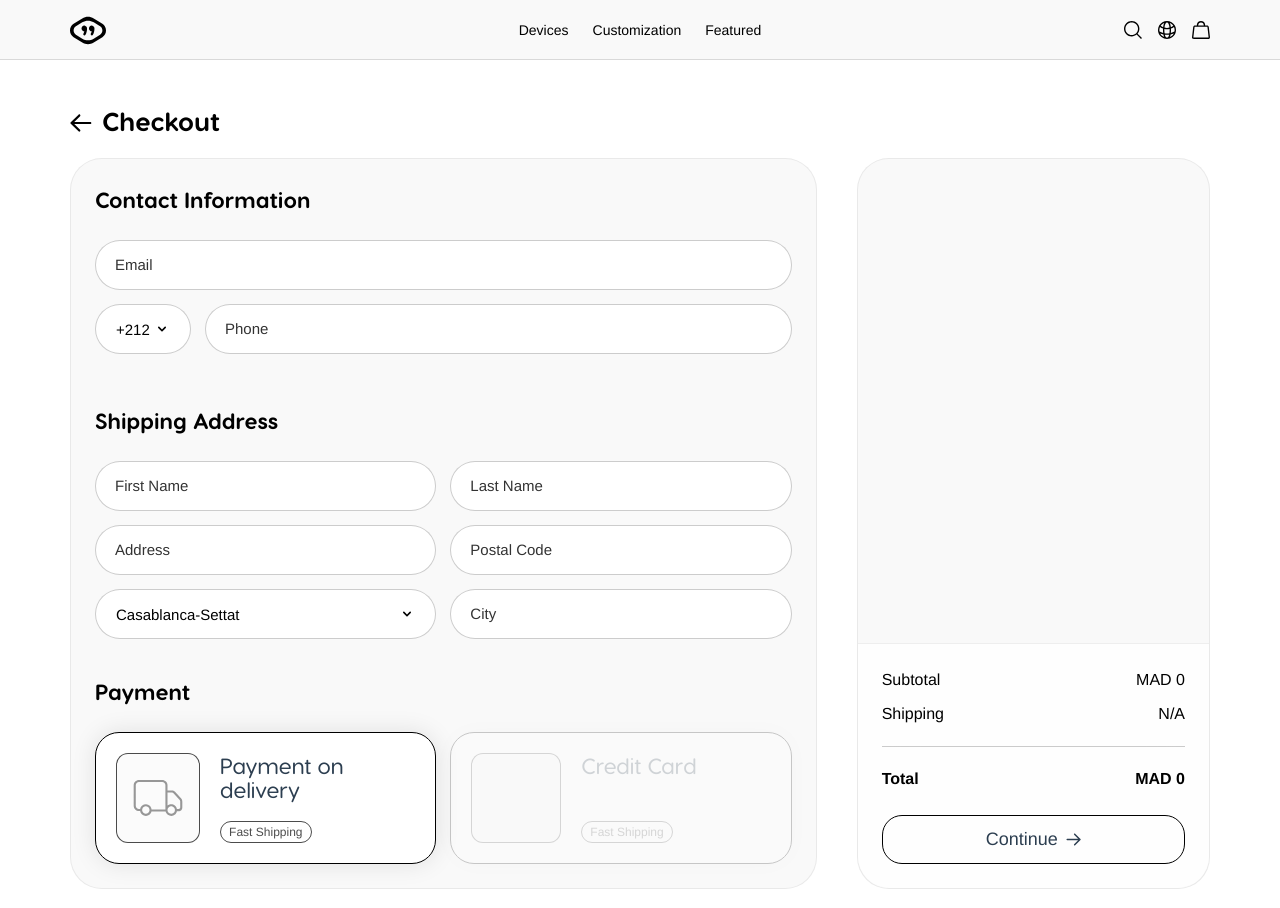
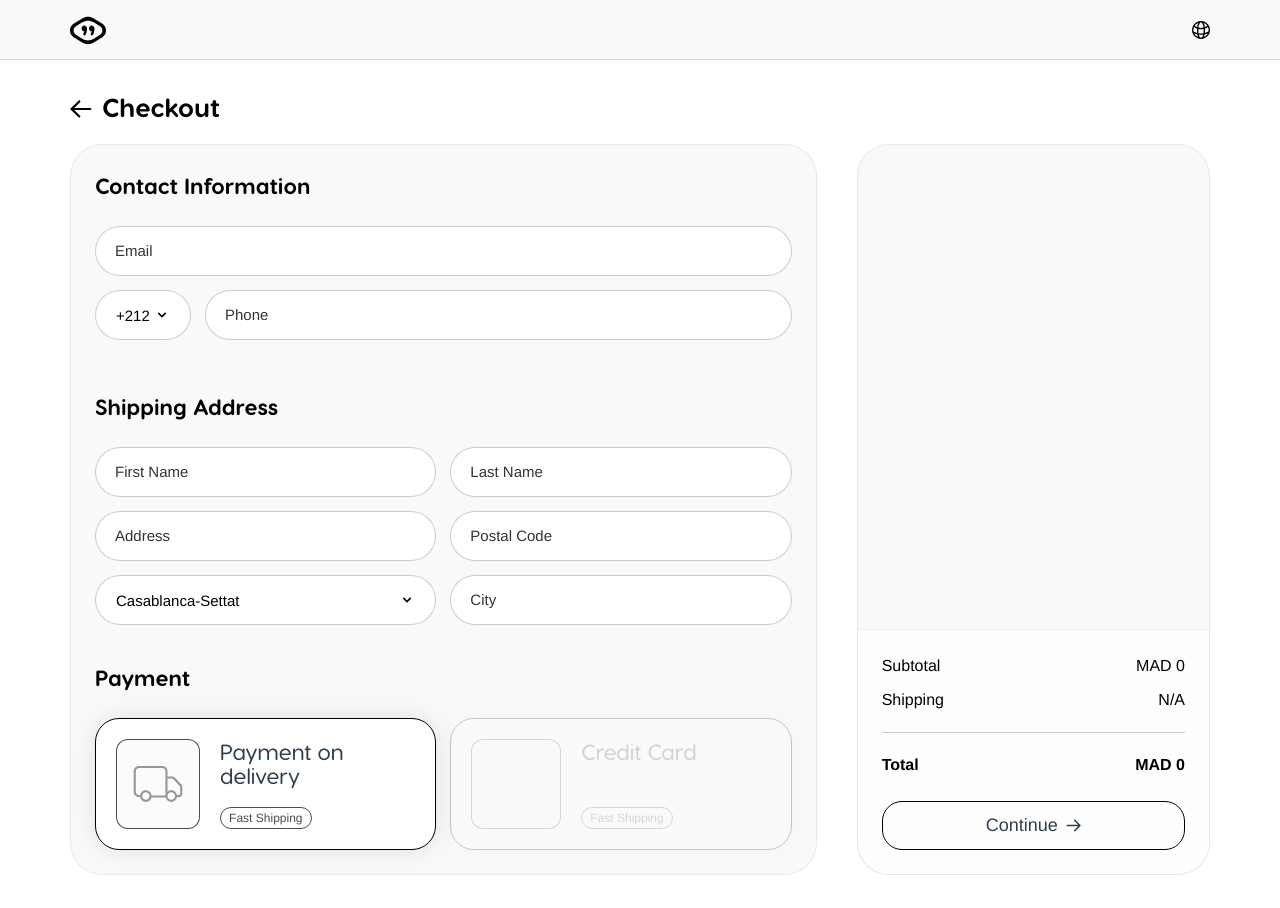
Before and after one commit to Ismail-Tz/virgules-cases, a Vue app: page /checkout in a window 1280 px wide. Built offline with nearby package versions, Linux system fonts and the light colour scheme.

Commit message:
Properly routed checkout page and fixed anchor refreshing page problem

```diff
--- a/src/App.vue
+++ b/src/App.vue
@@ -5,7 +5,6 @@
       @lightColorEvent="lightColorEvent"
       @darkColorEvent="darkColorEvent"
     />
-    <CheckoutPage />
 
 
   </div>
@@ -13,12 +12,10 @@
 
 <script>
 import NavBar from "./components/NavBar.vue";
-import CheckoutPage from "./components/CheckoutPage.vue";
 export default {
   name: "App",
   components: {
     NavBar,
-    CheckoutPage
   },
   methods: {
     lightColorEvent(lightColor) {
--- a/src/components/CheckoutPage.vue
+++ b/src/components/CheckoutPage.vue
@@ -1,8 +1,9 @@
 <template>
-  <div class="flex justify-center min-h-screen mt-[108px]">
+  <div class="flex justify-center min-h-screen mt-[94px]">
     <div :style="computedWidth">
       <button
         class="flex items-end justify-center leading-none text-[26px] mb-[24px] text-left font-[Visby] font-bold text-[#000000]"
+        @click="goBack"
       >
         <svg
           class="mr-[10px] w-[22px] h-[22px] rotate-180"
@@ -457,7 +458,7 @@
 
           <!-- Bottom section -->
           <div
-            class="absolute bottom-0 left-0 right-0 p-[24px] backdrop-blur-[30px] bg-[#ffffffcc] rounded-b-[32px] z-50 border-t border-[#00000010]"
+            class="absolute bottom-0 left-0 right-0 p-[24px] backdrop-blur-[30px] bg-[#ffffffcc] rounded-b-[32px] z-30 border-t border-[#00000010]"
           >
             <div class="flex justify-between mb-[10px]">
               <span class="text-black">Subtotal</span>
@@ -521,6 +522,9 @@ export default {
   },
   watch: {},
   methods: {
+    goBack() {
+      this.$router.back(); // Navigate back to the previous page
+    },
     validateEmail() {
       const emailRegex = /^[^\s@]+@[^\s@]+\.[^\s@]+$/;
       this.isEmailInvalid = this.email && !emailRegex.test(this.email);
--- a/src/components/NavBar.vue
+++ b/src/components/NavBar.vue
@@ -34,19 +34,19 @@
 
       <!-- Center-aligned section (Text buttons) -->
       <div class="flex justify-center w-1/3">
-        <a
+        <a v-if="!isCheckoutPage"
           href="#"
           class="text-[#0A332E] hover:bg-[#00000007] px-3 py-2 text-[14px] rounded-xl"
           :style="{ color: navBarDarkColor }"
           >Devices</a
         >
-        <a
+        <a v-if="!isCheckoutPage"
           href="#"
           class="text-[#0A332E] hover:bg-[#00000007] px-3 py-2 text-[14px] rounded-xl"
           :style="{ color: navBarDarkColor }"
           >Customization</a
         >
-        <a
+        <a v-if="!isCheckoutPage"
           href="#"
           class="text-[#0A332E] hover:bg-[#00000007] px-3 py-2 text-[14px] rounded-xl"
           :style="{ color: navBarDarkColor }"
@@ -56,7 +56,7 @@
 
       <!-- Right-aligned section (Symbol buttons) -->
       <div class="flex justify-end items-center space-x-4 w-1/3">
-        <a href="#" :style="{ color: navBarDarkColor }">
+        <a v-if="!isCheckoutPage" :style="{ color: navBarDarkColor }" class="cursor-pointer">
           <svg
             id="Layer_2"
             data-name="Layer 2"
@@ -73,8 +73,7 @@
           </svg>
         </a>
         <a
-          href="#"
-          class="text-[#0A332E] hover:text-black"
+          class="text-[#0A332E] hover:text-black cursor-pointer"
           :style="{ color: navBarDarkColor }"
         >
           <svg
@@ -92,9 +91,8 @@
             </g>
           </svg>
         </a>
-        <a
-          href="#"
-          class="text-[#0A332E] hover:text-black"
+        <a v-if="!isCheckoutPage"
+          class="text-[#0A332E] hover:text-black cursor-pointer"
           :style="{ color: navBarDarkColor }"
           @click="toggleBag"
         >
@@ -322,6 +320,7 @@
                 ? 'cursor-not-allowed  bg-none text-gray-400 border-gray-400'
                 : 'hover:bg-[#000000cc] hover:border-[#00000000] hover:text-white',
             ]"
+            @click="goToCheckout"
           >
             Continue
             <svg
@@ -403,6 +402,9 @@ export default {
   },
 
   computed: {
+    isCheckoutPage() {
+      return this.$route.path === '/checkout'; // Check if the current route is checkout
+    },
     bagItems() {
       return this.$store.getters.bagItems;
     },
@@ -444,6 +446,11 @@ export default {
   },
 
   methods: {
+    goToCheckout() {
+      this.closeBag();
+      this.$router.push({ path: '/checkout' });
+    },
+
     deleteItem(index) {
       // Mutation in Vuex store to remove an item
       this.$store.commit("REMOVE_ITEM", index);
--- a/src/router/index.js
+++ b/src/router/index.js
@@ -1,10 +1,12 @@
 import { createRouter, createWebHistory } from 'vue-router';
 import MultipleProductsPage from '@/components/MultipleProductsPage.vue';
 import ProductPage from '@/components/ProductPage.vue';
+import CheckoutPage from '@/components/CheckoutPage.vue';
 
 const routes = [
     { path: '/', component: MultipleProductsPage },
-    { path: '/product/:id', component: ProductPage, props: true }
+    { path: '/product/:id', component: ProductPage, props: true },
+    { path: '/checkout', component: CheckoutPage },
   ];
 
   const router = createRouter({
```
